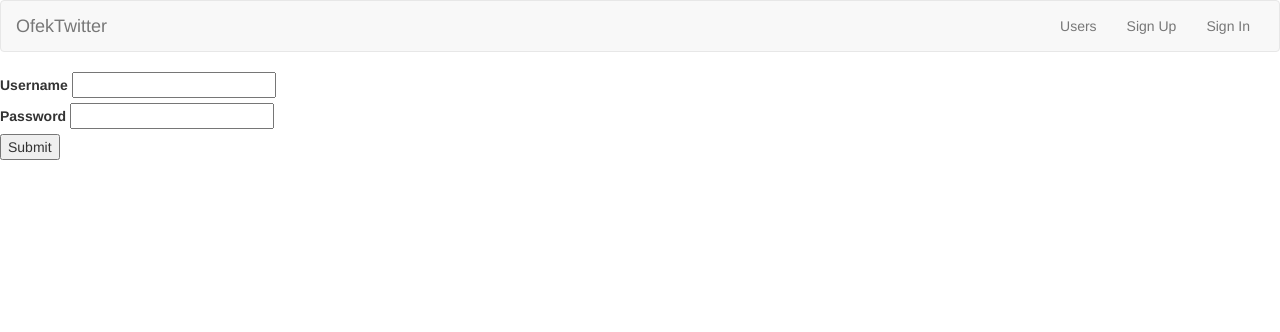
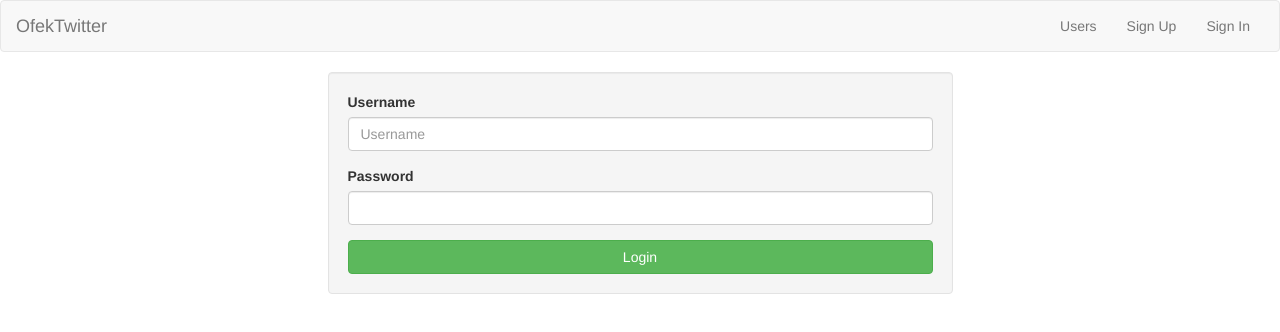
Before and after one commit to WebCourse3/OfekTwitter-Yarin, a plain HTML site: page sign-in.html in a window 1280 px wide. Drawn offline with nearby package versions, Linux system fonts and the light colour scheme.

Commit message:
new login form utilizing bootstrap

```diff
--- a/sign-in.html
+++ b/sign-in.html
@@ -31,15 +31,26 @@
         </div>
     </nav>
 
-    <form class="form">
-        <label>Username
-            <input type="text" name="username" id="username">
-        </label>
-        <label>Password
-            <input type="password" name="password" id="password">
-        </label>
-        <input type="submit" value="Submit">
-    </form>
+    <div class="row">
+        <div class="col-xs-12 col-md-6 col-md-offset-3">
+            <div class="well">
+                <form id="login-form">
+                    <div class="form-group">
+                        <label for="username" class="control-label">Username</label>
+                        <input type="text" class="form-control" id="username" name="username" value="" required="" title="Please enter you username"
+                            placeholder="Username">
+                        <span class="help-block"></span>
+                    </div>
+                    <div class="form-group">
+                        <label for="password" class="control-label">Password</label>
+                        <input type="password" class="form-control" id="password" name="password" value="" required="" title="Please enter your password">
+                        <span class="help-block"></span>
+                    </div>
+
+                    <button type="submit" class="btn btn-success btn-block">Login</button>
+                </form>
+            </div>
+        </div>
 </body>
 
 </html>
```
